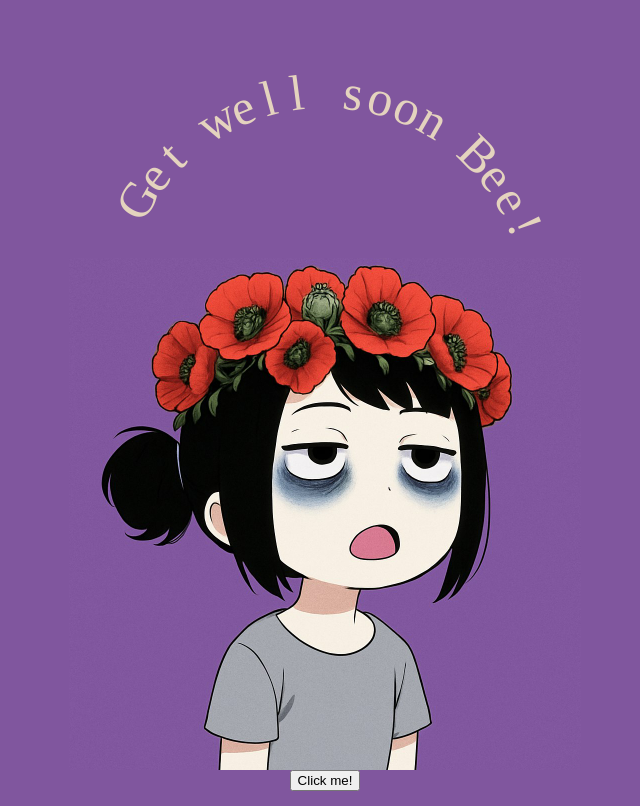
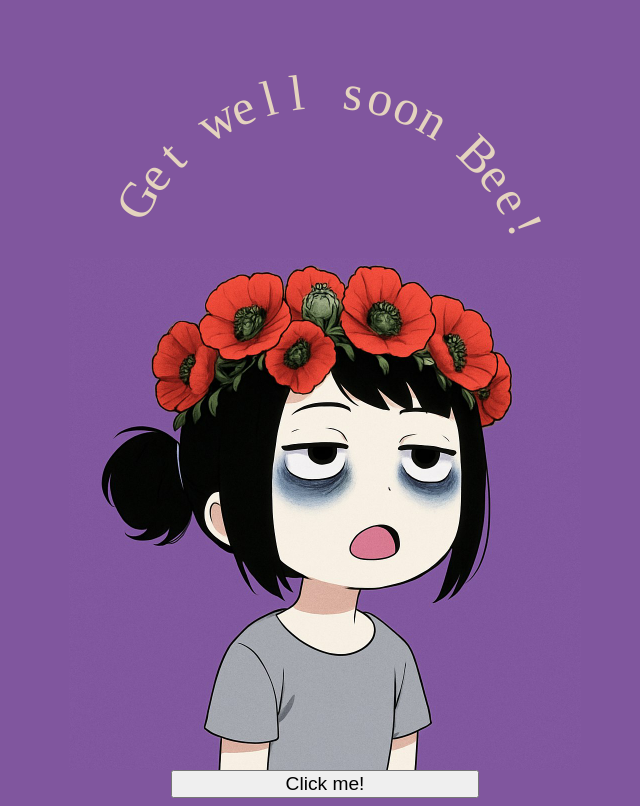
Before and after one commit to yocifInYourWalls/getWell, a plain HTML site: page index.html in a window 1280 px wide. Shown: the whole page, without its empty margins (315-955 px from the left). Drawn offline with Linux system fonts and the light colour scheme.

Commit message:
Updated the button

```diff
--- a/index.css
+++ b/index.css
@@ -8,6 +8,11 @@ h1 {
 
 canvas {
     margin:0px;
+}
+
+button {
+    width:30%;
+    font-size: larger;
 }
 
 
```
